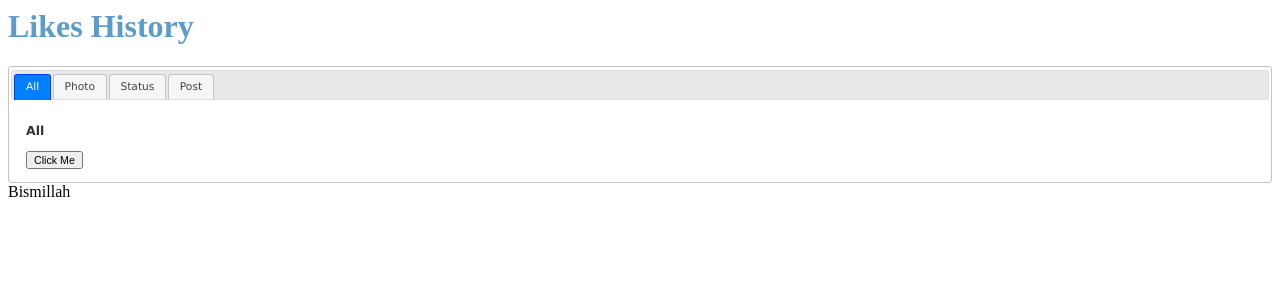
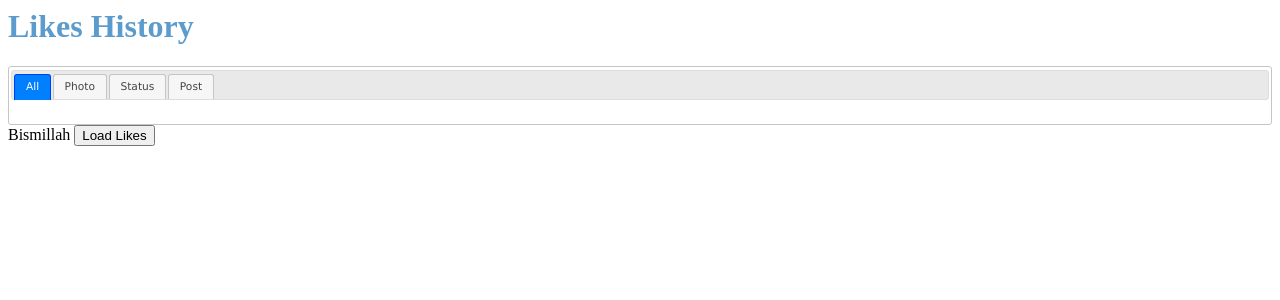
Before and after one commit to asifrc/LikesHistory, a PHP site: page / in a window 1280 px wide. Shown: the top 300 px of the page. Run offline with PHP 8.4, Linux system fonts and the light colour scheme; some libraries are stand-ins or nearby versions.

Commit message:
Loads last 100 liked status. Good enough for now. Prly Abandoning this project for a while..

```diff
--- a/index.php
+++ b/index.php
@@ -1,66 +1,72 @@
 <?php //Bismillah
-/*
-//SAMPLE CODE from http://developers.facebook.com/docs/appsonfacebook/tutorial/#channels
-
-$app_id = "169481549893709";
-
-$canvas_page = "http://apps.facebook.com/likeshistory/";
-
-$auth_url = "http://www.facebook.com/dialog/oauth?client_id="
-	. $app_id . "&redirect_uri=" . urlencode($canvas_page);
-
-$signed_request = $_REQUEST["signed_request"];
-
-list($encoded_sig, $payload) = explode('.', $signed_request, 2);
-
-$data = json_decode(base64_decode(strtr($payload, '-_', '+/')), true);
-
-if (empty($data["user_id"])) {
-	echo("<script> top.location.href='" . $auth_url . "'</script>");
-} else {
-	echo ("Welcome User: " . $data["user_id"]);
-	print_r($data);
-}
-//END SAMPLE
-*/
 ?>
 <head>
 <title>LikesHistory</title>
-<link rel="stylesheet" href="http://ajax.googleapis.com/ajax/libs/jqueryui/1.10.3/themes/redmond/jquery-ui.min.css">
+<link rel="stylesheet" href="//ajax.googleapis.com/ajax/libs/jqueryui/1.10.3/themes/redmond/jquery-ui.min.css">
 <style type="text/css">
+body
+{
+	/*background-color: #E9EAED;*/
+}
 .maintitle
 {
 	color: #5c9ccc;
 }
 .ui-widget { font-family: Verdana,Arial,sans-serif; font-size: 8pt; }
+#all
+{
+	display: inline-block;
+	position: relative;
+	overflow: visible;
+}
+.boxes
+{
+	box-shadow: 3px 3px 10px #888888;
+	width: 300px;
+	min-height: 150px;
+	float: left;
+	padding: 5px;
+	margin: 5px;
+}
+.boxes:hover
+{
+	box-shadow: 3px 3px 20px #888888;
+}
 </style>
 <script src="//ajax.googleapis.com/ajax/libs/jquery/2.0.0/jquery.min.js"></script>
 <script src="//ajax.googleapis.com/ajax/libs/jqueryui/1.10.3/jquery-ui.min.js"></script>
 <script type="text/javascript">
-function getStatus(cbConnected, cbNoAuth, cbOther)
+asif = {};
+//GetBox
+function getBox(id,type)
 {
-	FB.getLoginStatus(function(response) {
-		if (response.status === 'connected')
+	FB.api('/'+id, function(resp) {
+		var elem = '<div class="boxes status">';
+		elem += '<h3>'+resp.from.name+'</h3>';
+		elem += '<i>'+resp.updated_time+'</i><br>';
+		elem += '<p>'+resp.message+'</p>';
+		$(elem).appendTo('#all').hide().fadeIn();
+	});
+}
+//Load Likes
+function loadLikes()
+{
+	var cats = 'photo,album,event,group,note,link,video,application,status,check-in, review, comment, post';
+	cats = 'all';
+	var fql = "Select object_id, object_type from like where user_id=me() and object_type='status'";
+	fql = encodeURIComponent(fql);
+	FB.api("/fql?q="+fql,function(response) {
+		//Put everything into boxes
+		for (var i=0; i<response.data.length; i++)
 		{
-			//Connected
-			console.log('connected');
-			//cbConnected(response);
-		}
-		else if (response.status === 'not_authorized')
-		{
-			//Logged in to Facebook, but has not authenticated
-			console.log('connected');
-			//cbNoAuth(response);
-		}
-		else
-		{
-			//Not logged in to Facebook.
-			console.log('connected');
-			//cbOther(response);
+			getBox(response.data[i].object_id, response.data[i].object_type);
 		}
 	});
 }
-function fun()
+
+
+//DEV
+function loginCheck()
 {
 	if (FB.getUserID()=="")
 	{
@@ -70,6 +76,7 @@ function fun()
 					FB.api('/me', function(response) {
 					console.log('Good to see you, ' + response.name + '.');
 					});
+					loadLikes();
 				} else {
 					console.log('User cancelled login or did not fully authorize.');
 				}
@@ -79,41 +86,25 @@ function fun()
 }
 
 
-
-
 //Document Ready
 $(document).ready( function() {
 	$("#dvMain").tabs();
-	fun();
+	$.getScript('//connect.facebook.net/en_UK/all.js', function(){
+		window.fbAsyncInit = function() {
+			FB.init({
+				appId: '169481549893709',
+				channelUrl: '//www.asifrc.com/channel.php',
+			});
+
+			loginCheck();//DEV
+		};
+	});
 });
 
 </script>
 </head>
 <body>
 <div id="fb-root"></div>
-<script>
-  window.fbAsyncInit = function() {
-    // init the FB JS SDK
-	FB._https = true;
-    FB.init({
-      appId      : '169481549893709',                        // App ID from the app dashboard
-      //channelUrl : 'http://www.asifrc.com/channel.php', // Channel file for x-domain comms
-      status     : true,                                 // Check Facebook Login status
-      xfbml      : true                                  // Look for social plugins on the page
-    });
-
-    // Additional initialization code such as adding Event Listeners goes here
-  };
-
-  // Load the SDK asynchronously
-  (function(d, s, id){
-     var js, fjs = d.getElementsByTagName(s)[0];
-     if (d.getElementById(id)) {return;}
-     js = d.createElement(s); js.id = id;
-     js.src = "//connect.facebook.net/en_US/all.js";
-     fjs.parentNode.insertBefore(js, fjs);
-   }(document, 'script', 'facebook-jssdk'));
-</script>
 <h1 class="maintitle">Likes History</h1>
 <div id="dvMain">
 	<ul>
@@ -126,12 +117,12 @@ $(document).ready( function() {
 //		photo, album, event, group, note, link, video, application, status, check-in, review, comment, post
 		?>
 		<div id="all">
-			<h3>All</h3>
-			<button id="btn" onclick="fun();">Click Me</button>
+
 		</div>
 		<div id="photo">Photo</div>
 		<div id="status">Status</div>
 		<div id="post">Post</div>
 </div>
 Bismillah
+<button onclick="loadLikes();">Load Likes</button>
 </body>
```
